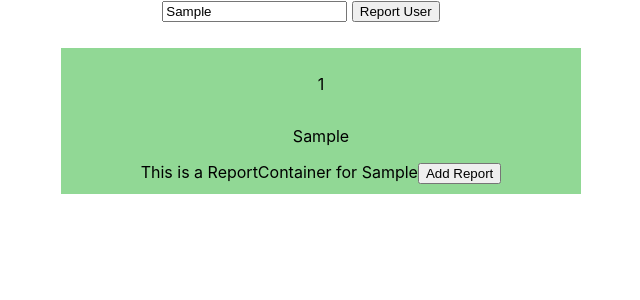
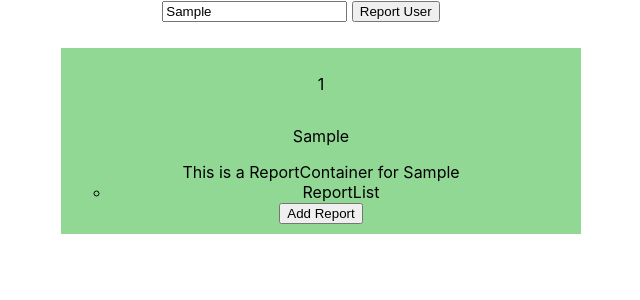
Before and after one commit to theohlc/toxic-players, a React (Create React App) app: page / in a window 1280 px wide. Both pictures are taken after typing "Sample" into the empty fields and a click on the input "Report User". Shown: the top 300 px of the page, without its empty margins (339-979 px from the left). Built offline with nearby package versions, Linux system fonts and the light colour scheme; no server answers.

Commit message:
added reportList

```diff
--- /dev/null
+++ b/src/components/ReportList.js
@@ -0,0 +1,15 @@
+import { Component } from "react";
+
+export default class ReportList extends Component {
+    renderReports = () => {
+        this
+    }
+
+    render() {
+        return(
+            <ul>
+                <li>ReportList</li>
+            </ul>
+        )
+    }
+}
--- a/src/containers/ReportContainer.js
+++ b/src/containers/ReportContainer.js
@@ -1,4 +1,5 @@
 import { Component } from "react";
+import ReportList from "../components/ReportList";
 
 export default class ReportContainer extends Component {
     constructor(props){
@@ -12,6 +13,7 @@ export default class ReportContainer extends Component {
         return(
             <div>
                 This is a ReportContainer for {this.props.player.username}
+                <ReportList reports={this.state.reports}/>
                 <button onClick={this.handleClick}>Add Report</button>
             </div>
         )
```
